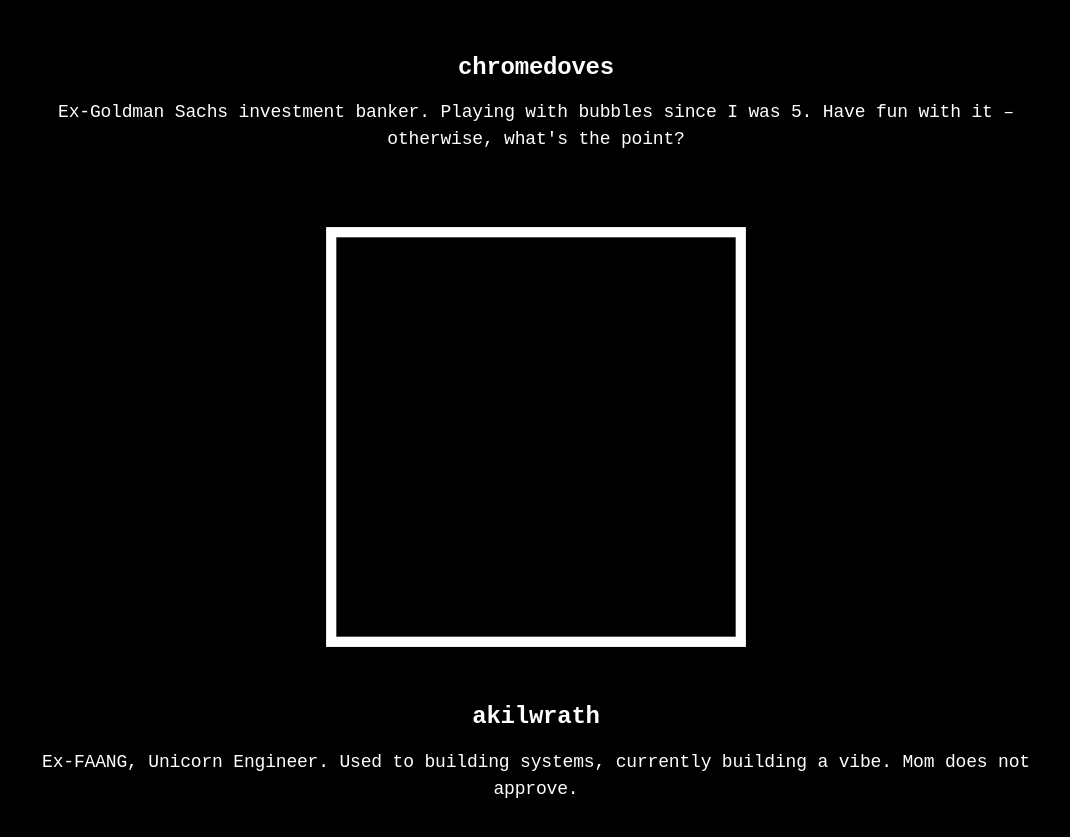
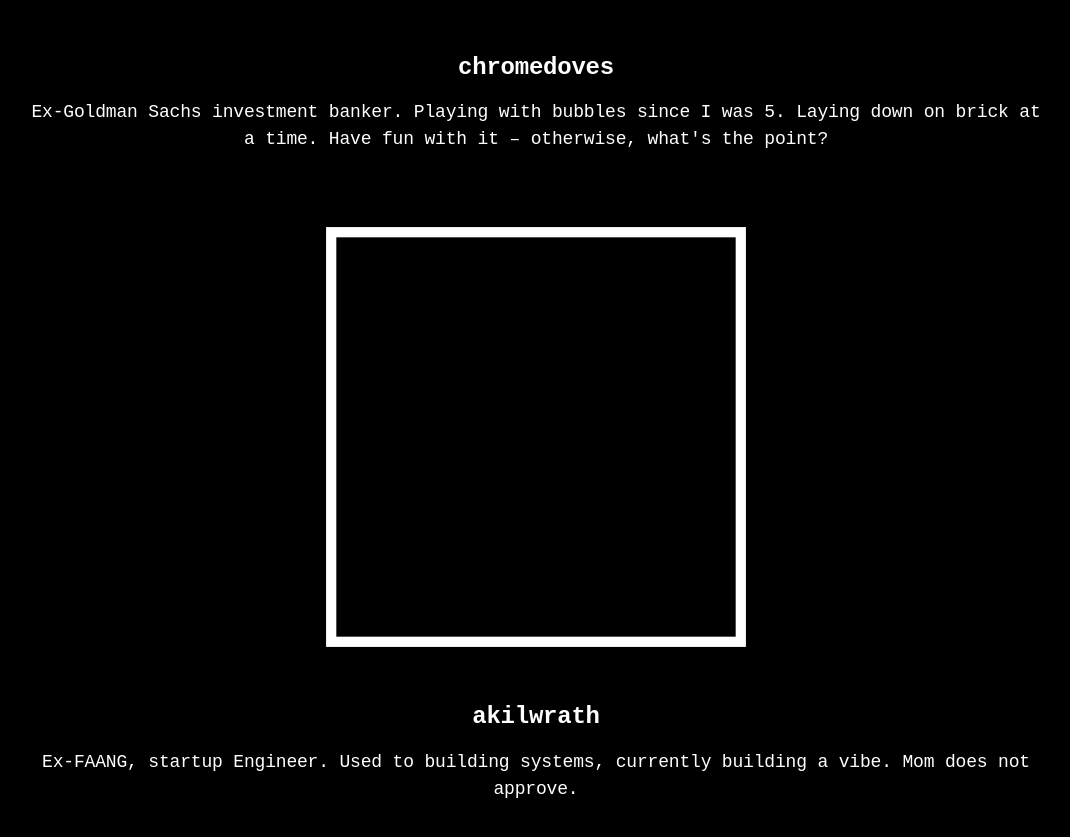
Before and after one commit to s01rice/eme-inc, a React (Create React App) app: page / in a window 1280 px wide. Shown: the part 1750-2587 px from the top of the page, without its empty margins (104-1174 px from the left). Built offline with nearby package versions, Linux system fonts and the light colour scheme.

Commit message:
add in description

```diff
--- a/src/Team.js
+++ b/src/Team.js
@@ -7,11 +7,11 @@ export const Team = [
     {
         title: 'chromedoves',
         url: '#',
-        desc: 'Ex-Goldman Sachs investment banker. Playing with bubbles since I was 5. Have fun with it – otherwise, what\'s the point?',
+        desc: 'Ex-Goldman Sachs investment banker. Playing with bubbles since I was 5. Laying down on brick at a time. Have fun with it – otherwise, what\'s the point?',
     },
     {
         title: 'akilwrath',
         url: '#',
-        desc: 'Ex-FAANG, Unicorn Engineer. Used to building systems, currently building a vibe. Mom does not approve.',
+        desc: 'Ex-FAANG, startup Engineer. Used to building systems, currently building a vibe. Mom does not approve.',
     },
 ]
```
